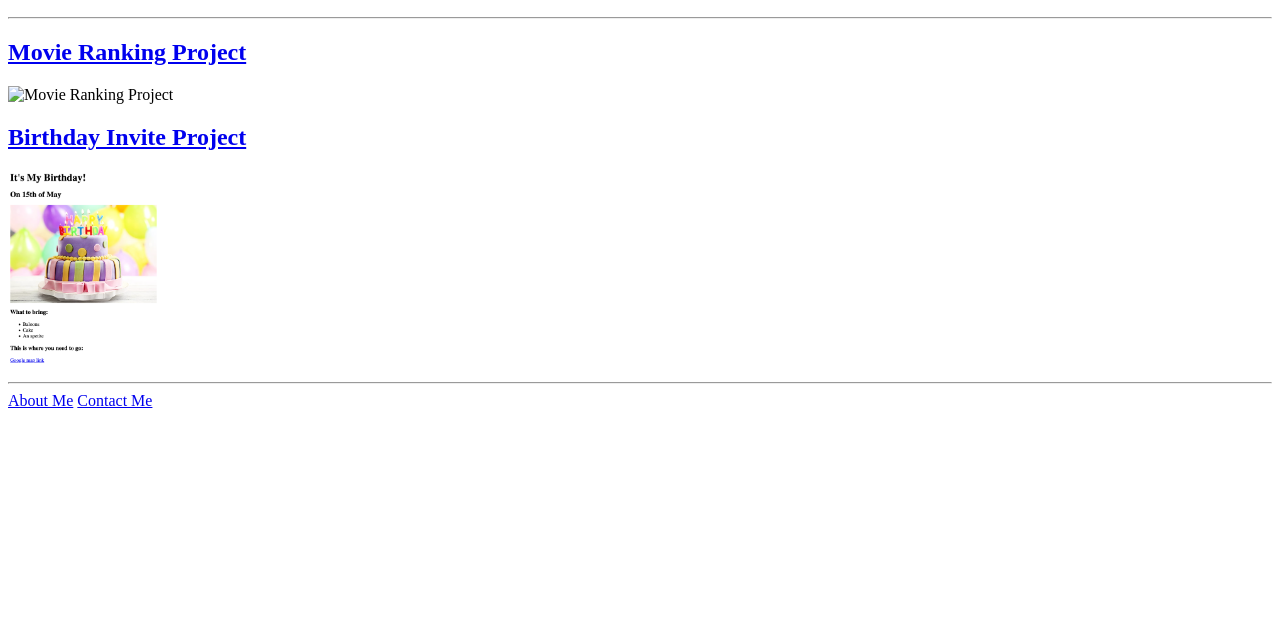
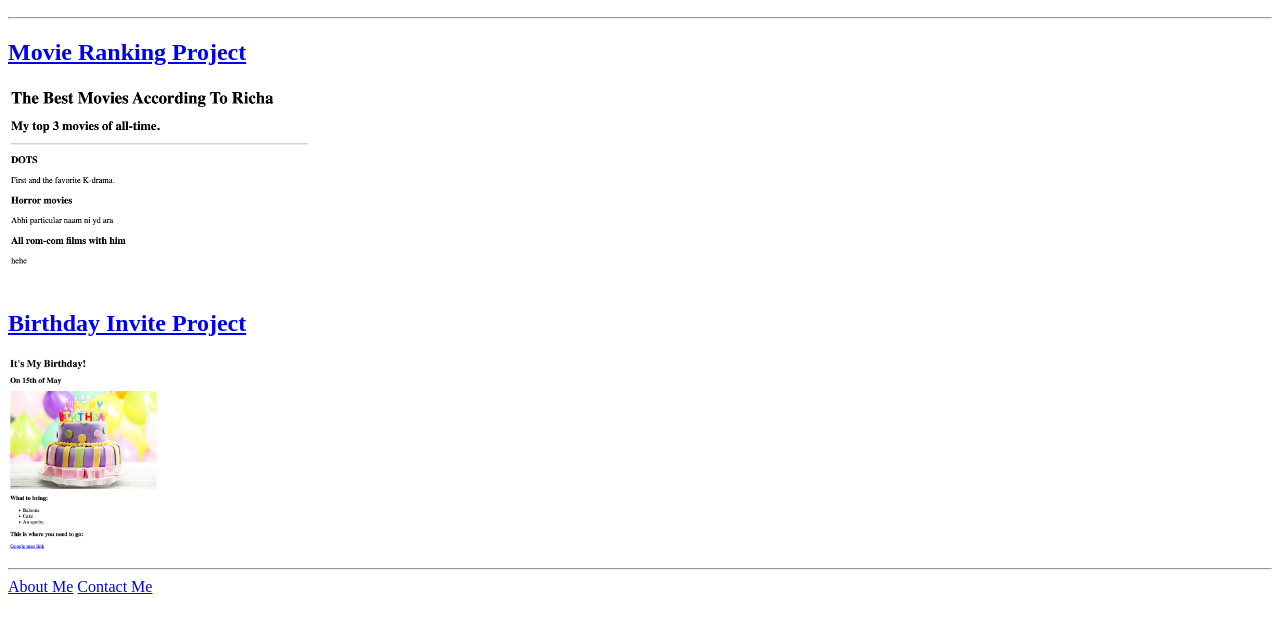
Before and after one commit to Aditi-Singh-15/Only-HTML-My-Portfolio, a plain HTML site: page index.html in a window 1280 px wide. Shown: the part 110-740 px from the top of the page. Drawn offline with Linux system fonts and the light colour scheme; files whose address does not match are found by name.

Commit message:
Update index.html

```diff
--- a/index.html
+++ b/index.html
@@ -12,7 +12,7 @@
     <hr />
 
     <a href="./public/movie-ranking.html"><h2>Movie Ranking Project</h2></a>
-    <img src="../4.3 HTML Porfolio Project/assets/images/Movie-Ranking.png" height="200" alt="Movie Ranking Project"/>
+    <img src="../assets/images/Movie-Ranking.png" height="200" alt="Movie Ranking Project"/>
     <a href="./public/birthday-invite.html"><h2>Birthday Invite Project</h2></a>
     <img src="../4.3 HTML Porfolio Project/assets/images/Birthday-Invite.png" height="200" alt="Birthday Invite Project" />
     <hr />
```
